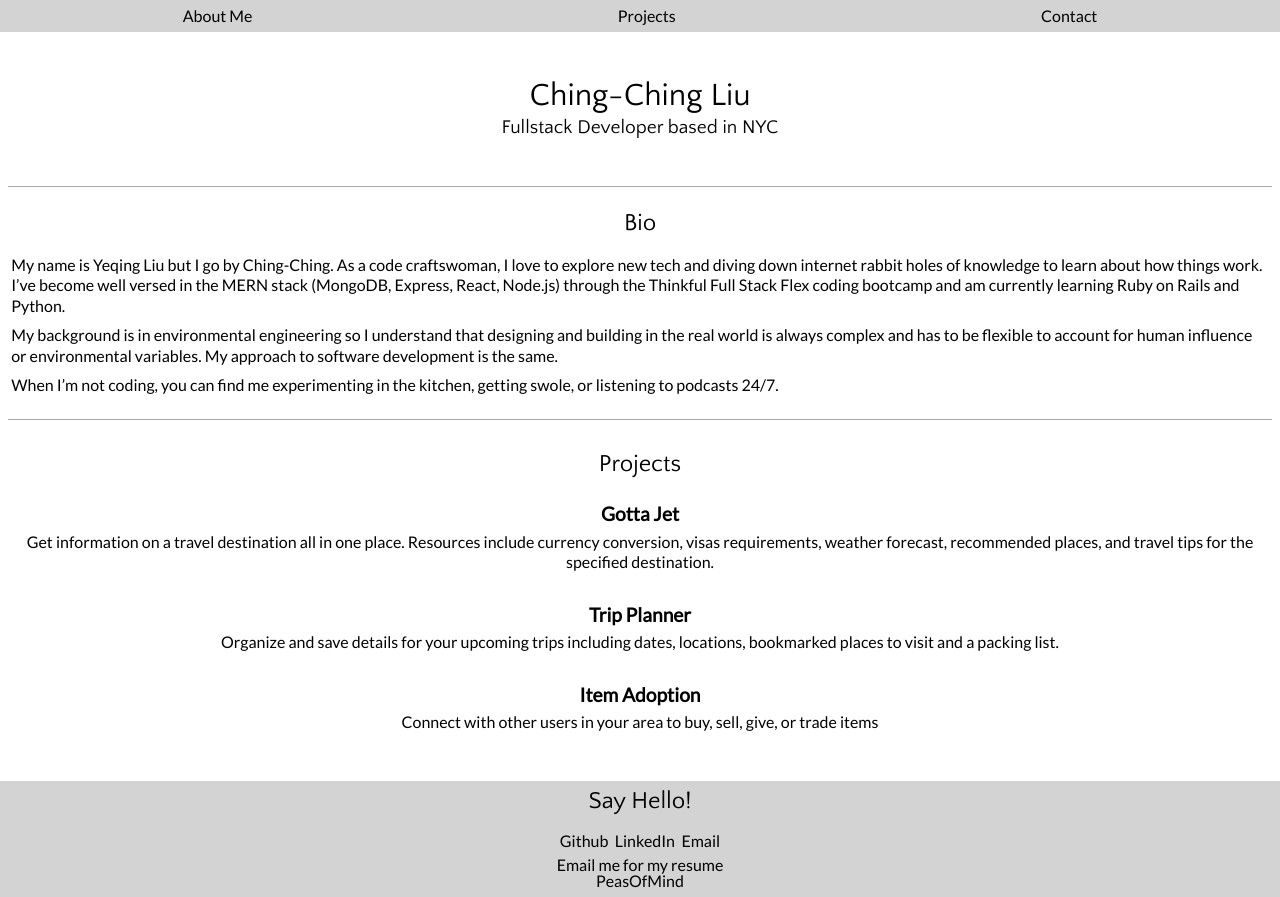
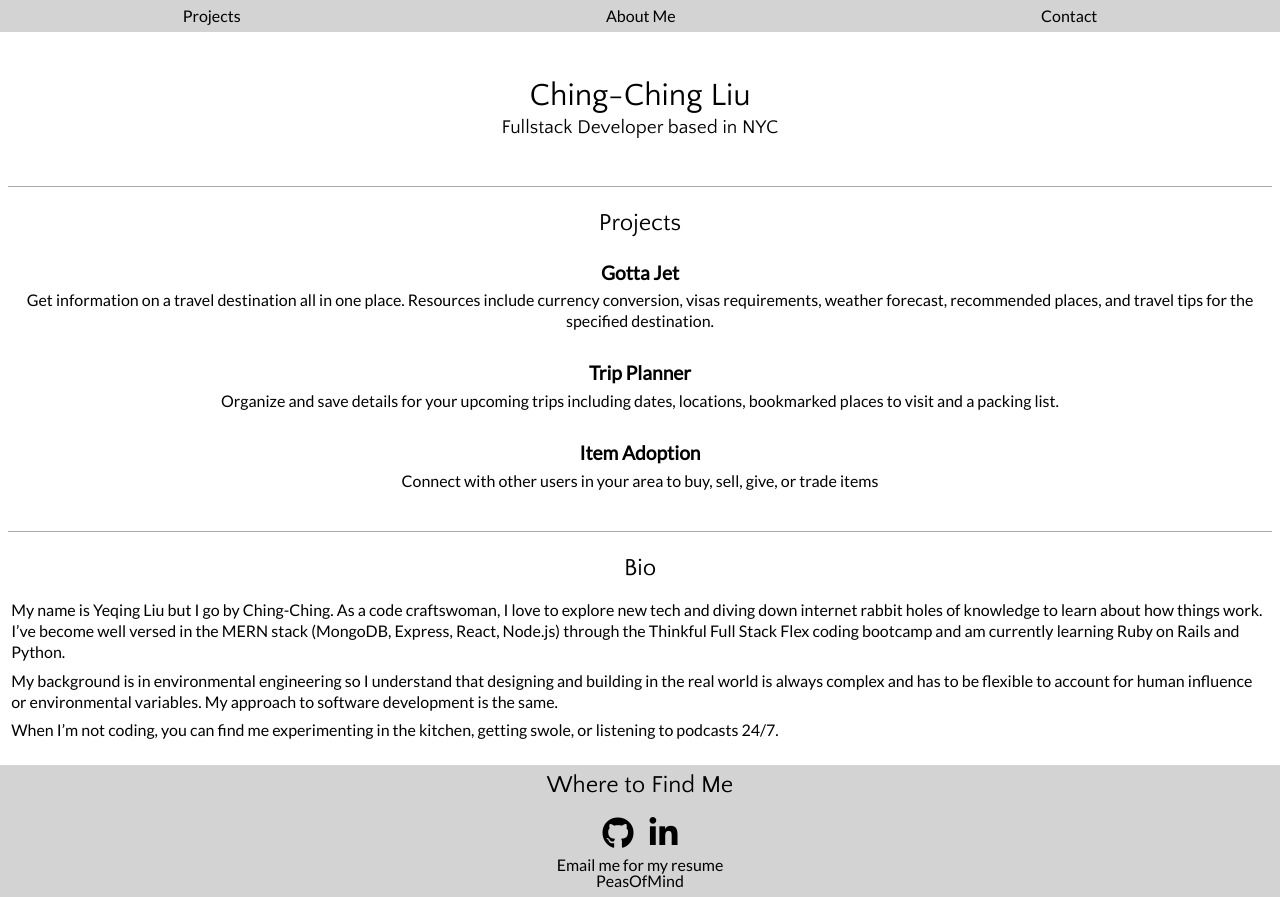
Before and after one commit to PeasOfMind/portfolio-site, a plain HTML site: page index.html in a window 1280 px wide. Drawn offline with Linux system fonts and the light colour scheme.

Commit message:
added fontawesome icons for github and linkedin

```diff
--- a/index.html
+++ b/index.html
@@ -6,14 +6,15 @@
     <meta http-equiv="X-UA-Compatible" content="ie=edge">
     <title>Ching-Ching Liu</title>
     <link href="https://fonts.googleapis.com/css?family=Lato|Quattrocento+Sans" rel="stylesheet">
+    <link rel="stylesheet" href="https://use.fontawesome.com/releases/v5.8.1/css/all.css" integrity="sha384-50oBUHEmvpQ+1lW4y57PTFmhCaXp0ML5d60M1M7uH2+nqUivzIebhndOJK28anvf" crossorigin="anonymous">
     <link rel="stylesheet" href="default.css">
     <link rel="stylesheet" href="style.css">
 </head>
 <body>
     <nav role="navigation">
         <ul>
+            <li class="nav-links">Projects</li>
             <li class="nav-links">About Me</li>
-            <li class="nav-links">Projects</li>
             <li class="nav-links">Contact</li>
         </ul>
     </nav>
@@ -22,23 +23,6 @@
             <h1>Ching-Ching Liu</h1>
             <p id="headline">Fullstack Developer based in NYC</p>
         </header>
-        <section id="bio">
-            <h2>Bio</h2>
-            <p>
-                My name is Yeqing Liu but I go by <em>Ching-Ching</em>. As a code craftswoman, I love to explore new tech and diving
-                down internet rabbit holes of knowledge to learn about how things work. I’ve become well versed in the MERN stack
-                (MongoDB, Express, React, Node.js) through the Thinkful Full Stack Flex coding bootcamp and am currently
-                learning Ruby on Rails and Python.
-            </p>
-            <p>
-                My background is in environmental engineering so I understand that designing and building in the real world is
-                always complex and has to be flexible to account for human influence or environmental variables.
-                My approach to software development is the same.
-            </p>
-            <p>
-                When I’m not coding, you can find me experimenting in the kitchen, getting swole, or listening to podcasts 24/7.
-            </p>
-        </section>
         <section id="projects">
             <h2>Projects</h2>
             <section class="project">
@@ -58,13 +42,29 @@
                 <p>Connect with other users in your area to buy, sell, give, or trade items</p>
             </section>
         </section>
+        <section id="bio">
+                <h2>Bio</h2>
+                <p>
+                    My name is Yeqing Liu but I go by <em>Ching-Ching</em>. As a code craftswoman, I love to explore new tech and diving
+                    down internet rabbit holes of knowledge to learn about how things work. I’ve become well versed in the MERN stack
+                    (MongoDB, Express, React, Node.js) through the Thinkful Full Stack Flex coding bootcamp and am currently
+                    learning Ruby on Rails and Python.
+                </p>
+                <p>
+                    My background is in environmental engineering so I understand that designing and building in the real world is
+                    always complex and has to be flexible to account for human influence or environmental variables.
+                    My approach to software development is the same.
+                </p>
+                <p>
+                    When I’m not coding, you can find me experimenting in the kitchen, getting swole, or listening to podcasts 24/7.
+                </p>
+            </section>
     </main>
     <footer role="content-info">
-        <h2>Say Hello!</h2>
+        <h2>Where to Find Me</h2>
         <ul>
-            <li class="contact-link">Github</li>
-            <li class="contact-link">LinkedIn</li>
-            <li class="contact-link">Email</li>
+            <li class="contact-link"><a href="https://github.com/PeasOfMind" target="_blank" rel="noopener noreferrer" alt="Github"><i class="fab fa-github"></i></a></li>
+            <li class="contact-link"><a href="https://www.linkedin.com/in/yeqingliu/" target="_blank" rel="noopener noreferrer" alt="LinkedIn"><i class="fab fa-linkedin-in"></i></a></li>
         </ul>
         <p>Email me for my resume</p>
         <p>PeasOfMind</p>
--- a/style.css
+++ b/style.css
@@ -55,7 +55,6 @@ footer {
 footer > ul {
     display: flex;
     flex-direction: row;
-    justify-content: space-between;
     padding: 0.3em 0;
 }
 
@@ -65,7 +64,12 @@ footer > ul {
 }
 
 .contact-link {
-    padding: 0.2em;
+    padding: 0.2em 0.5em;
+}
+
+.contact-link a {
+    color: black;
+    font-size: 2em;
 }
 
 #headline {
@@ -82,7 +86,7 @@ footer > ul {
 }
 
 #projects {
-    padding: 2em 0;
+    padding: 1.5em 0;
 }
 
 #bio, #projects {
```
